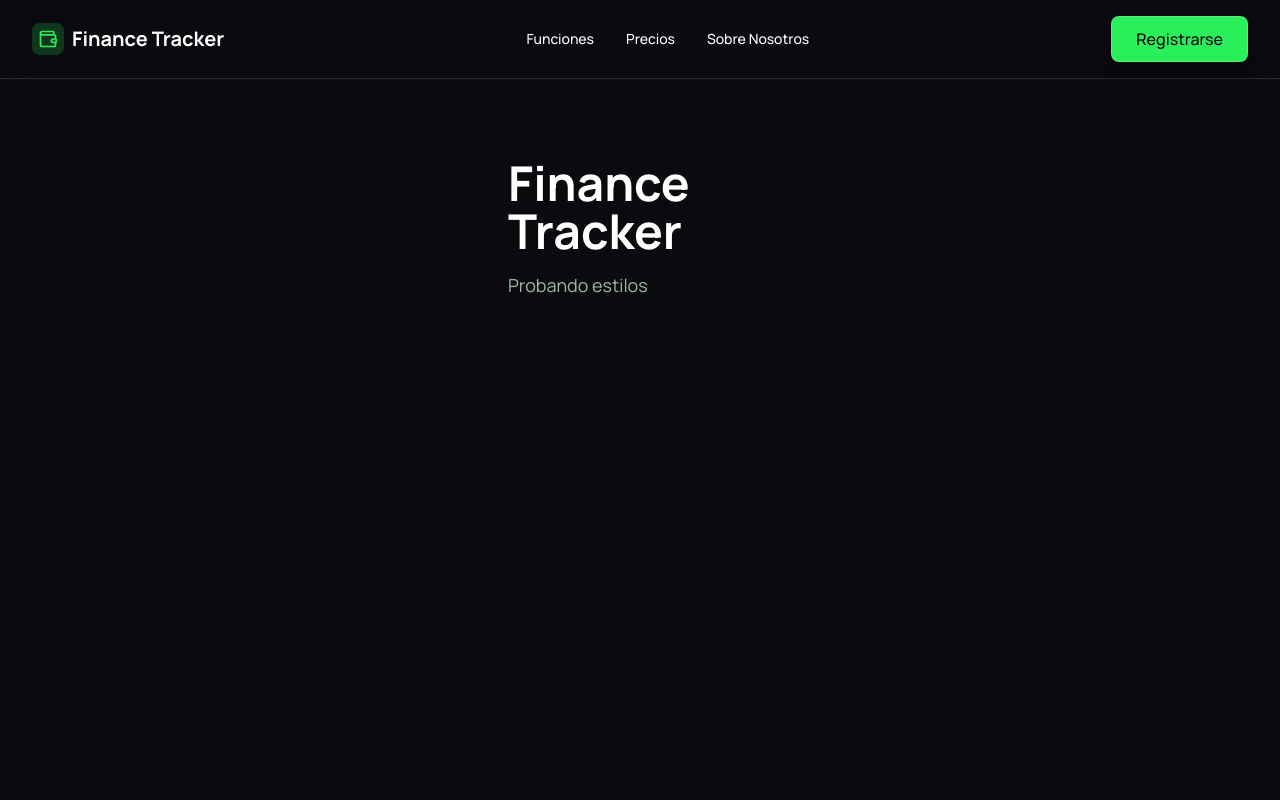
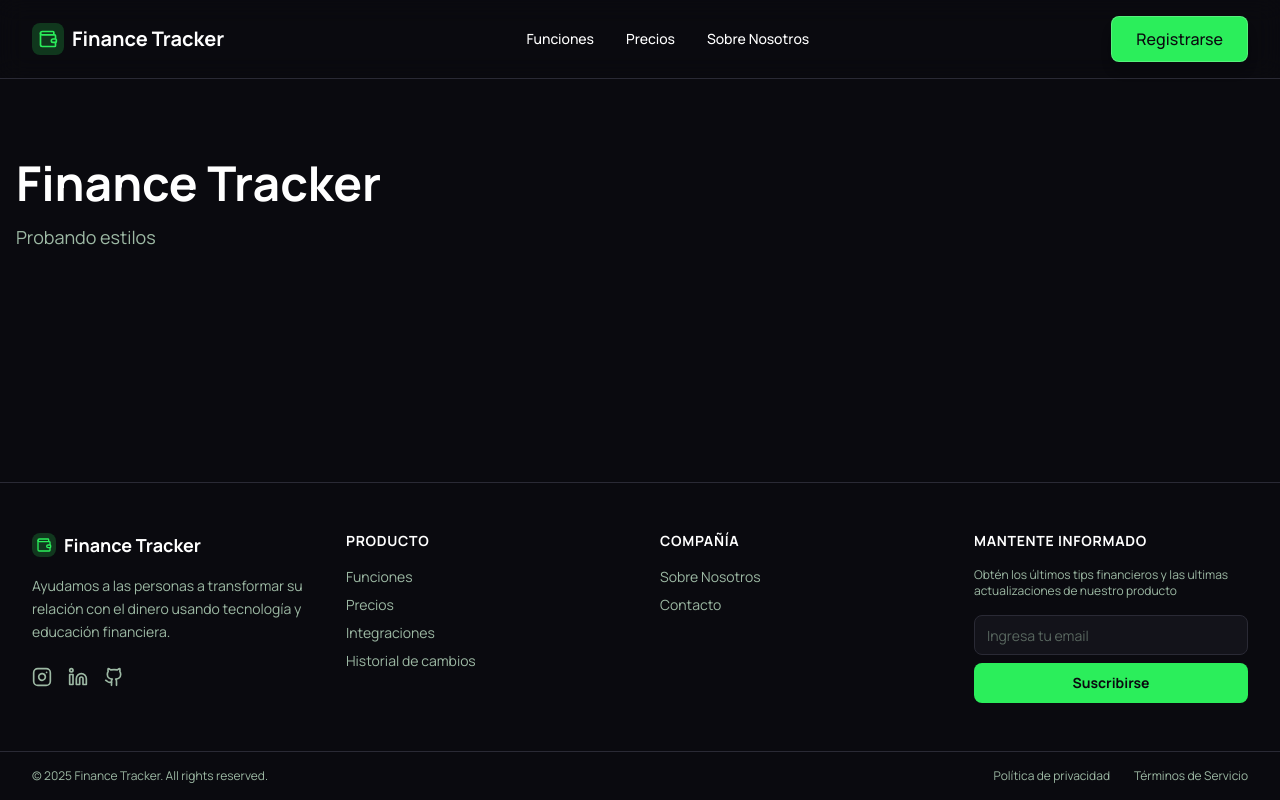
Before and after one commit to SantJojoa/finance-tracker, a React (Vite) app in the folder frontend/: page / in a window 1280 px wide. Built offline with nearby package versions, Linux system fonts and the light colour scheme.

Commit message:
feat: add footer

```diff
--- a/frontend/src/App.tsx
+++ b/frontend/src/App.tsx
@@ -1,19 +1,19 @@
-import { useState } from 'react'
 import Header from './components/layout/Header'
+import Footer from './components/layout/Footer'
+
 function App() {
 
   return (
-    <div className="min-h-screen bg-dark-bg text-white ">
+    <div className="min-h-screen bg-dark-bg text-white flex flex-col">
       <Header />
 
-      <main className='py-20'>
-        <div className='max-w-74 mx-auto px-4'>
+      <main className='py-20 flex-1'>
+        <div className='max-w-7xl mx-auto px-4'>
           <h1 className="text-5xl font-bold mb-4">Finance Tracker</h1>
           <p className="text-text-dim text-lg">Probando estilos</p>
-
         </div>
-
       </main>
+      <Footer />
     </div>
 
   )
--- a/frontend/src/components/Button.tsx
+++ b/frontend/src/components/Button.tsx
@@ -24,6 +24,7 @@ export default function Button({
     disabled:hover:scale-100
     hover:scale-[1.02] active:scale-[0.98]
     shadow-lg hover:shadow-xl
+    cursor-pointer
   `
 
   const sizeStyles = {
@@ -68,7 +69,7 @@ export default function Button({
       {...props}
     >
       {/* Glass reflection effect */}
-            <span className="absolute inset-0 bg-gradient-to-br from-white/10 to-transparent opacity-0 hover:opacity-100 transition-opacity" />
+      <span className="absolute inset-0 bg-linear-to-br from-white/10 to-transparent opacity-0 hover:opacity-100 transition-opacity" />
 
       <span className="relative z-10">{children}</span>
     </button>
--- /dev/null
+++ b/frontend/src/components/layout/Footer.tsx
@@ -0,0 +1,106 @@
+import { Wallet, Instagram, Linkedin, Github } from "lucide-react";
+import Container from "../ui/Container";
+
+export default function Footer() {
+    return (
+        <footer className="w-full border-t border-dark-border bg-dark-bg">
+            <Container className="py-12">
+                <div className="grid grid-cols-1 md:grid-cols-2 lg:grid-cols-4 gap-10">
+                    <div className="flex flex-col gap-4">
+                        <div className="flex items-center gap-2">
+                            <div className="size-6 flex items-center justify-center rounded-lg bg-primary/20 text-primary">
+                                <Wallet className="size-4" />
+                            </div>
+                            <h2 className="text-lg font-bold">Finance Tracker</h2>
+                        </div>
+                        <p className="text-text-dim text-sm leading-relaxed">Ayudamos a las personas a transformar su relación con el dinero usando tecnología y educación financiera.
+                        </p>
+                        <div className="flex gap-4 mt-2">
+                            <a
+                                target="_blank"
+                                href="https://www.instagram.com/santiago.jojoa_/"
+                                className="text-text-dim hover:text-primary transition-colors"
+                                aria-label="Twitter"
+                            >
+                                <Instagram className="size-5" />
+                            </a>
+                            <a
+                                target="_blank"
+                                href="https://www.linkedin.com/in/santiago-jojoa-845a1936a/"
+                                className="text-text-dim hover:text-primary transition-colors"
+                                aria-label="LinkedIn"
+                            >
+                                <Linkedin className="size-5" />
+                            </a>
+                            <a
+                                target="_blank"
+                                href="https://github.com/SantJojoa"
+                                className="text-text-dim hover:text-primary transition-colors"
+                                aria-label="GitHub"
+                            >
+                                <Github className="size-5" />
+                            </a>
+                        </div>
+                    </div>
+
+                    <div className="flex flex-col gap-4">
+                        <h3 className="font-bold text-sm uppercase tracking-wider">Producto</h3>
+                        <div className="flex flex-col gap-2">
+                            <a href="#features" className="text-text-dim hover:text-primary transition-colors text-sm">Funciones</a>
+                            <a href="#pricing" className="text-text-dim hover:text-primary transition-colors text-sm">Precios</a>
+                            <a href="#integrations" className="text-text-dim hover:text-primary transition-colors text-sm">Integraciones</a>
+                            <a href="#changelog" className="text-text-dim hover:text-primary transition-colors text-sm">Historial de cambios</a>
+                        </div>
+                    </div>
+
+                    <div className="flex flex-col gap-4">
+                        <h3 className="font-bold text-sm uppercase tracking-wider">Compañía</h3>
+                        <div className="flex flex-col gap-2">
+                            <a href="#about" className="text-text-dim hover:text-primary transition-colors text-sm">Sobre Nosotros</a>
+                            <a href="#about" className="text-text-dim hover:text-primary transition-colors text-sm">Contacto</a>
+                        </div>
+                    </div>
+
+                    <div className="flex flex-col gap-4">
+                        <h3 className="font-bold text-sm uppercase tracking-wider">Mantente Informado</h3>
+                        <p className="text-text-dim text-xs">
+                            Obtén los últimos tips financieros y las ultimas actualizaciones de nuestro producto
+                        </p>
+                        <form className="flex flex-col gap-2" onSubmit={(e) => e.preventDefault()}>
+                            <input
+                                type="email"
+                                placeholder="Ingresa tu email"
+                                className="h-10 rounded-lg bg-dark-surface border border-dark-border text-white text-sm px-3
+                            focus:outline-none focus:border-primary placeholder:text-text-dim/50
+                            transition-colors"
+                            />
+                            <button
+                                type="submit"
+                                className="h-10 rounded-lg bg-primary hover:bg-primary-hover text-dark-bg
+                            font-bold text-sm transition-colors"
+                            >
+                                Suscribirse
+                            </button>
+                        </form>
+                    </div>
+                </div>
+            </Container>
+
+            <div className="w-full border-t border-dark-border py-4">
+                <Container>
+                    <div className="flex flex-col sm:flex-row justify-between items-center gap-4 text-xs text-text-dim">
+                        <p>© {new Date().getFullYear()} Finance Tracker. All rights reserved.</p>
+                        <div className="flex gap-6">
+                            <a href="#privacy" className="hover:text-primary transition-colors">
+                                Política de privacidad                            </a>
+                            <a href="#terms" className="hover:text-primary transition-colors">
+                                Términos de Servicio
+                            </a>
+                        </div>
+                    </div>
+                </Container>
+            </div>
+
+        </footer>
+    )
+}
```
Lines whose indentation alone changed are shown as unchanged.
